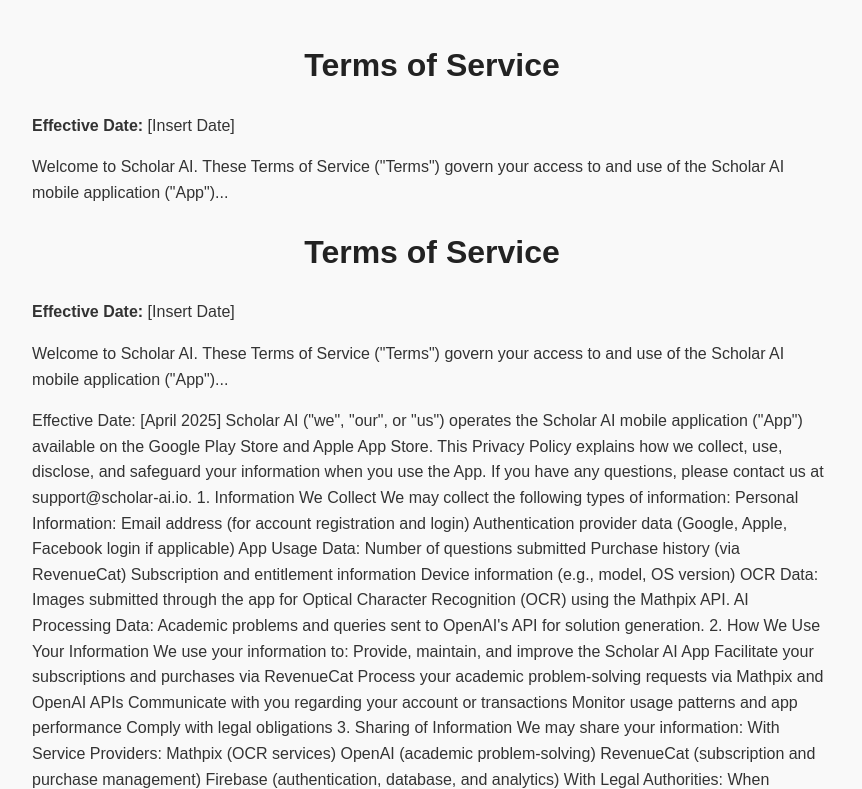
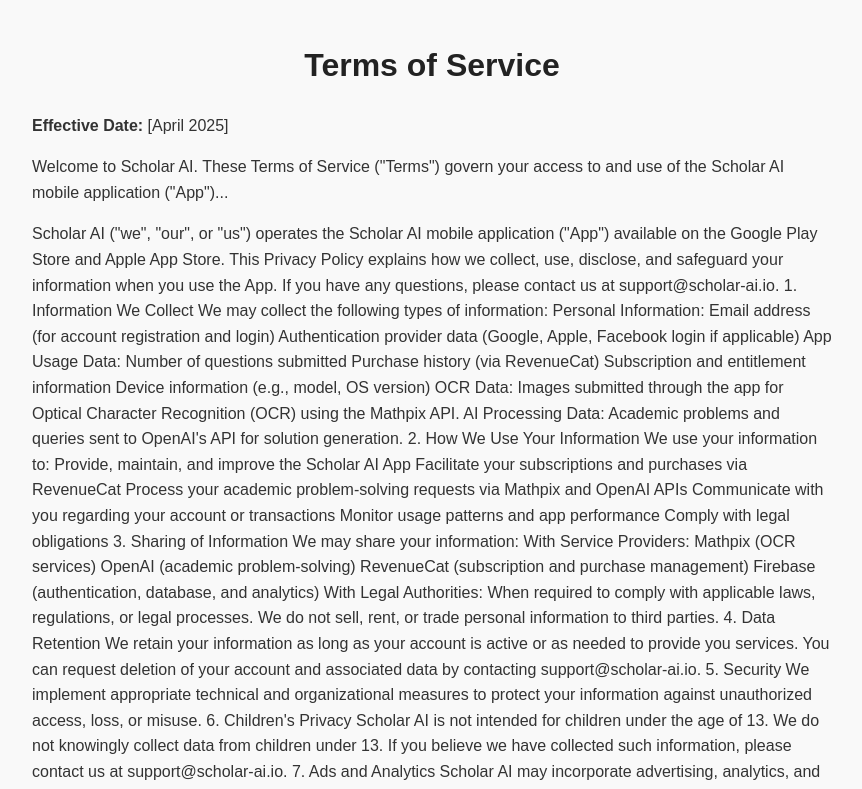
Before and after one commit to Scholar-AI-Dev/ScholarAI-website, a plain HTML site: page privacy-policy.html in a window 1280 px wide. Shown: the top 789 px of the page, without its empty margins (8-870 px from the left). Drawn offline with Linux system fonts and the light colour scheme.

```diff
--- a/privacy-policy.html
+++ b/privacy-policy.html
@@ -27,44 +27,9 @@
 </head>
 <body>
   <h1>Terms of Service</h1>
-  <p><strong>Effective Date:</strong> [Insert Date]</p>
+  <p><strong>Effective Date:</strong> [April 2025]</p>
 
   <p>Welcome to Scholar AI. These Terms of Service ("Terms") govern your access to and use of the Scholar AI mobile application ("App")...</p>
-
-<!DOCTYPE html>
-<html lang="en">
-<head>
-  <meta charset="UTF-8">
-  <meta name="viewport" content="width=device-width, initial-scale=1.0">
-  <title>Terms of Service - Scholar AI</title>
-  <style>
-    body {
-      font-family: Arial, sans-serif;
-      margin: 40px;
-      max-width: 800px;
-      line-height: 1.6;
-      background-color: #f9f9f9;
-      color: #333;
-    }
-    h1, h2 {
-      text-align: center;
-      color: #222;
-    }
-    p {
-      margin-bottom: 1em;
-    }
-    a {
-      color: #1a73e8;
-    }
-  </style>
-</head>
-<body>
-  <h1>Terms of Service</h1>
-  <p><strong>Effective Date:</strong> [Insert Date]</p>
-
-  <p>Welcome to Scholar AI. These Terms of Service ("Terms") govern your access to and use of the Scholar AI mobile application ("App")...</p>
-
-  Effective Date: [April 2025]
 
 Scholar AI ("we", "our", or "us") operates the Scholar AI mobile application ("App") available on the Google Play Store and Apple App Store. This Privacy Policy explains how we collect, use, disclose, and safeguard your information when you use the App.
 
@@ -148,15 +113,6 @@ We may update this Privacy Policy from time to time. Changes will be posted on t
 Contact Us
 If you have any questions about this Privacy Policy or wish to exercise your privacy rights, please contact us at:
 
-support@scholar-ai.io
-
-
-
   <p>Contact us: <a href="mailto:support@scholar-ai.io">support@scholar-ai.io</a></p>
 </body>
 </html>
-
-
-  <p>Contact us: <a href="mailto:support@scholar-ai.io">support@scholar-ai.io</a></p>
-</body>
-</html>
```
Also changed, not shown: terms-of-service.html (+1 -11 lines).
